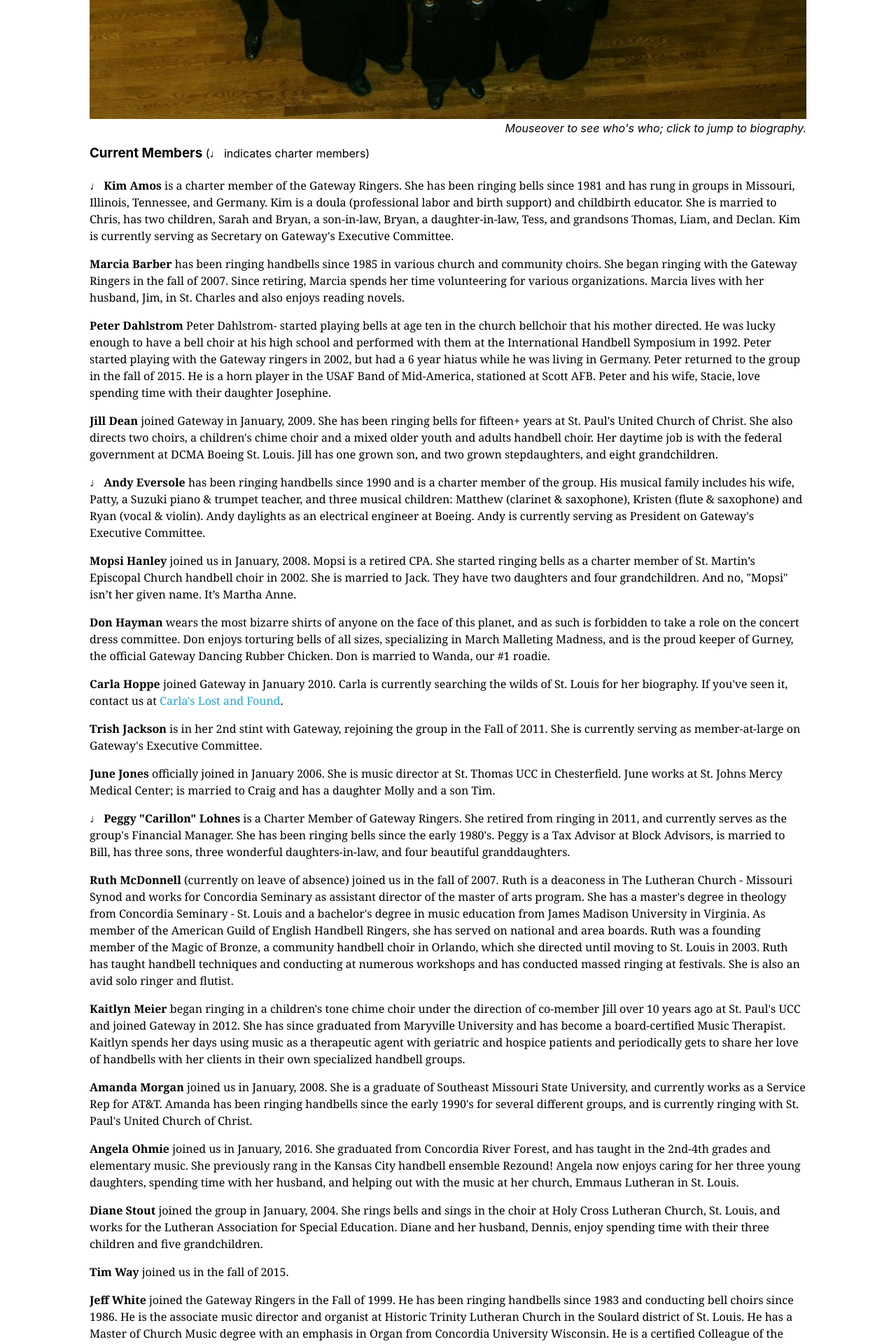
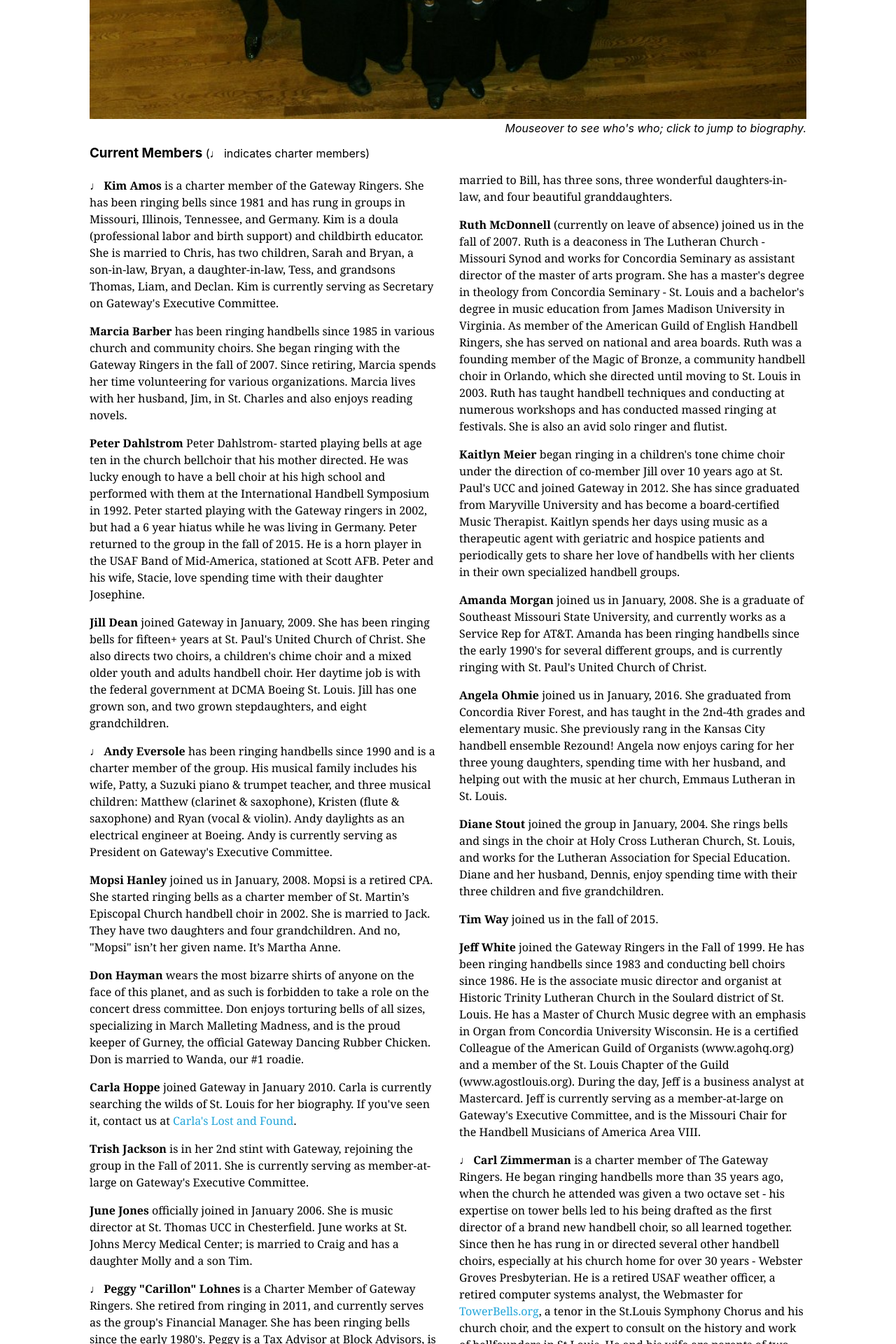
Before and after one commit to GatewayRingers/GatewayRingers.github.io, a Jekyll site: the page built from musicians.html, in a window 1280 px wide. Shown: the part 1298-3218 px from the top of the page at 70% size. Built offline with Jekyll 4.4.1, drawn with Linux system fonts in a browser that asks for light colours.

Commit message:
Update default.html

```diff
--- a/_layouts/default.html
+++ b/_layouts/default.html
@@ -11,6 +11,16 @@
   .green { color: #2bb373; }
   .blue { color: #23A6DA; }
   .bg-gold { background-color: #cd9524; }
+@media screen and (min-width: 30em) {
+  .col {
+    -moz-column-count: 2;
+    -webkit-column-count: 2;
+    column-count: 2;
+    -moz-column-gap: 2em;
+    -webkit-column-gap: 2em;
+    column-gap: 2em;
+  }
+}
 </style>
 </head>
 <body class="w-100 sans-serif bg-white">
```
